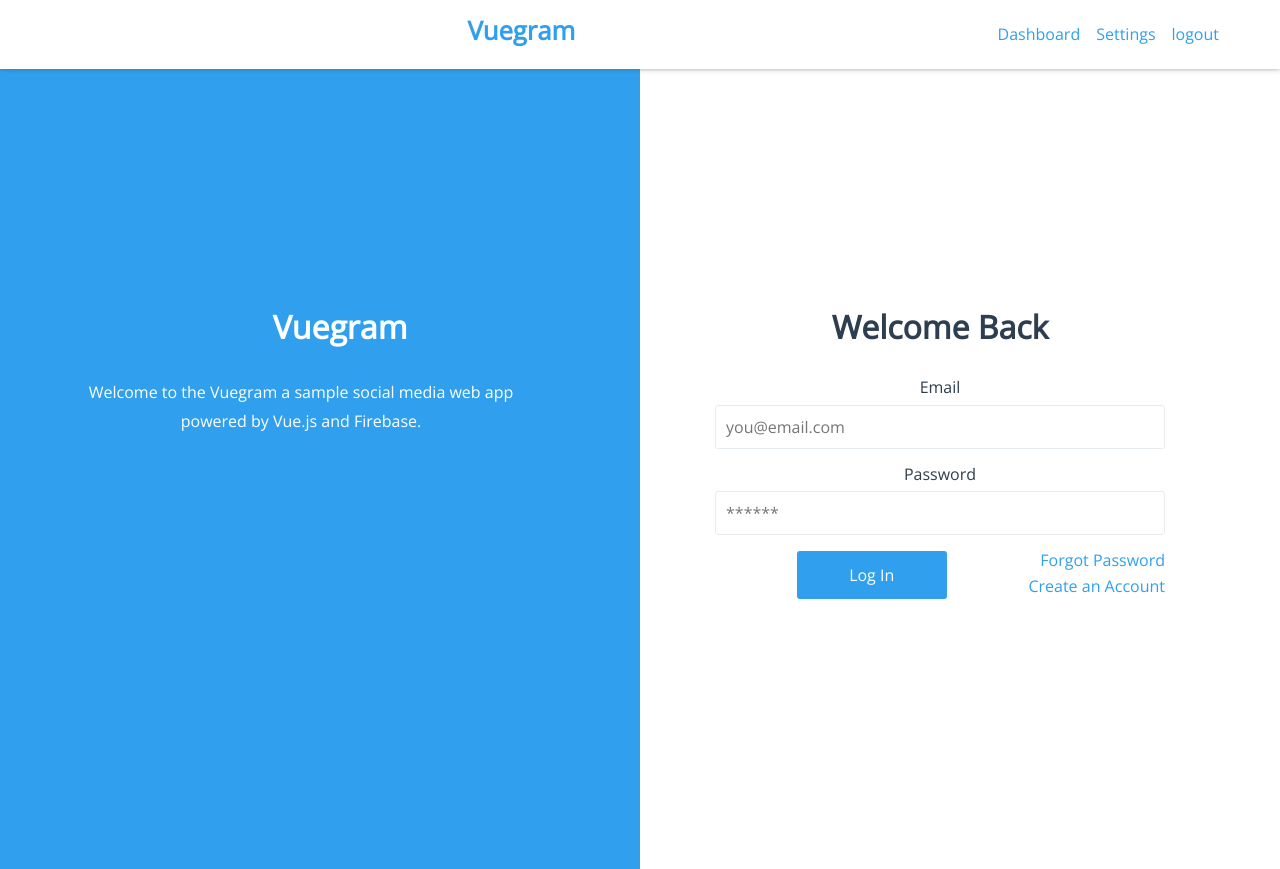
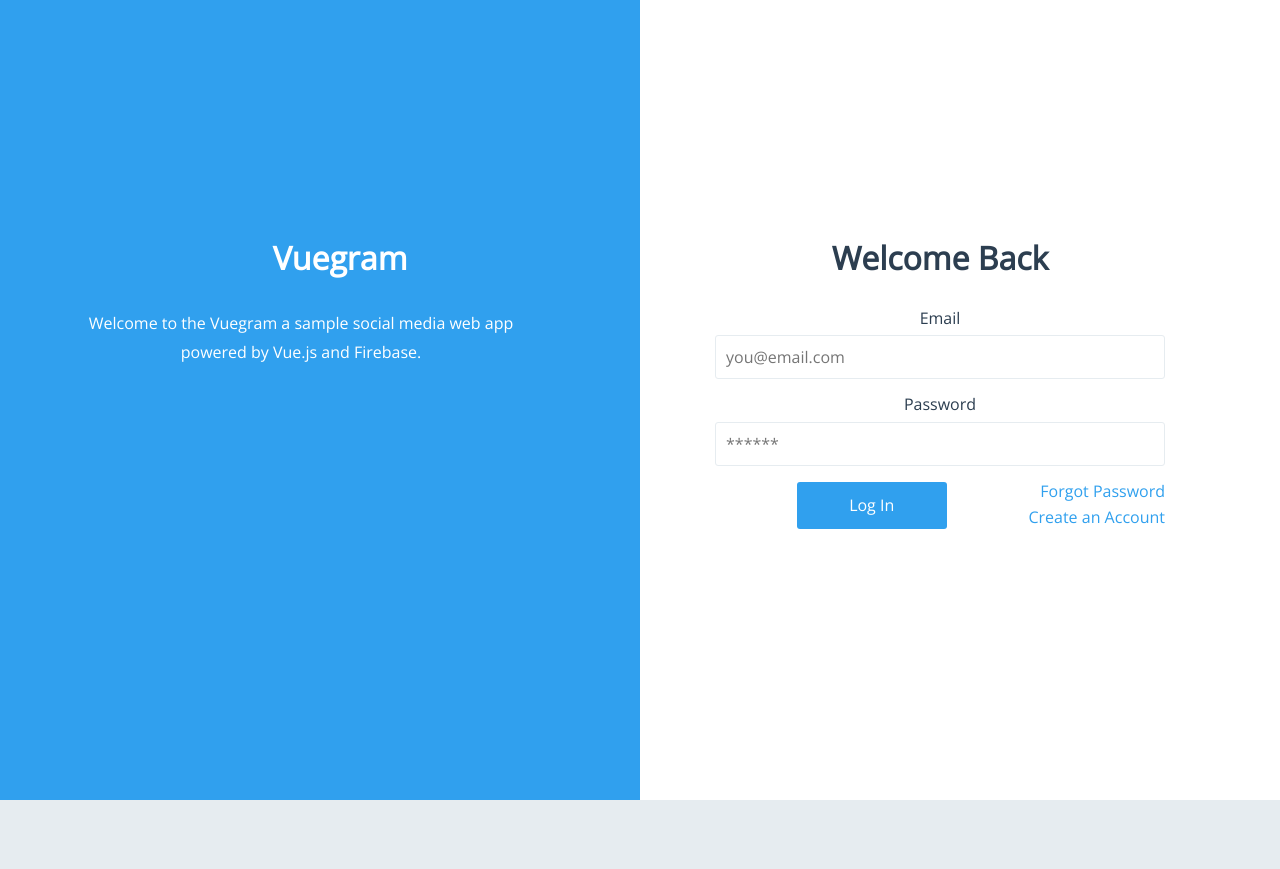
Before and after one commit to christopher-dabrowski/vuegram, a Vue app: page /login in a window 1280 px wide. After the commit the page ends 800 px from the top, so only its background shows below. Built offline with nearby package versions, Linux system fonts and the light colour scheme; no server answers.

Commit message:
Hide navigation when user is not logged in

```diff
--- a/src/App.vue
+++ b/src/App.vue
@@ -16,7 +16,7 @@ export default {
   computed: {
     ...mapState(["userProfile"]),
     showNav() {
-      return !!this.userProfile;
+      return Object.keys(this.userProfile).length > 1;
     },
   },
 };
```
